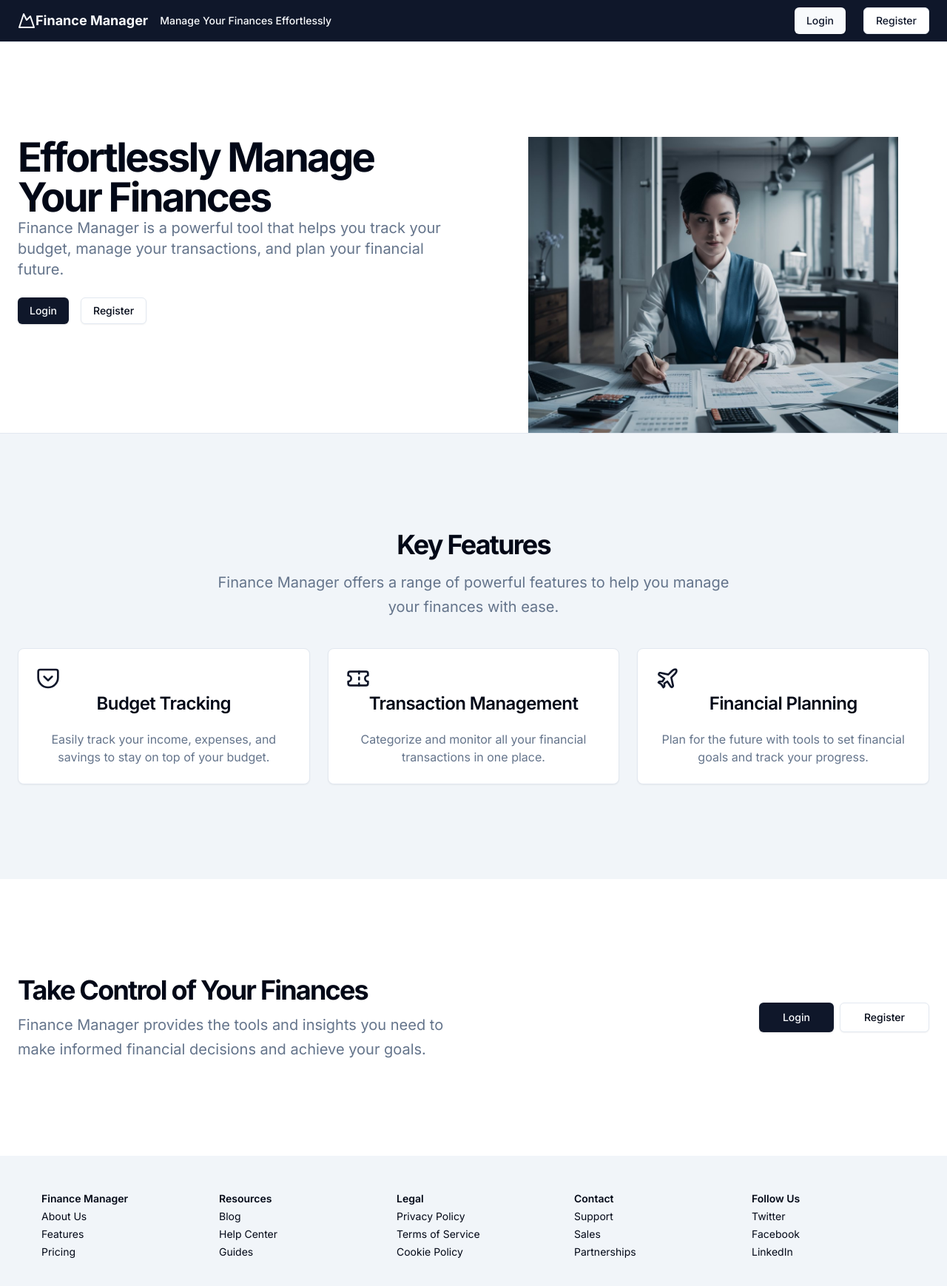
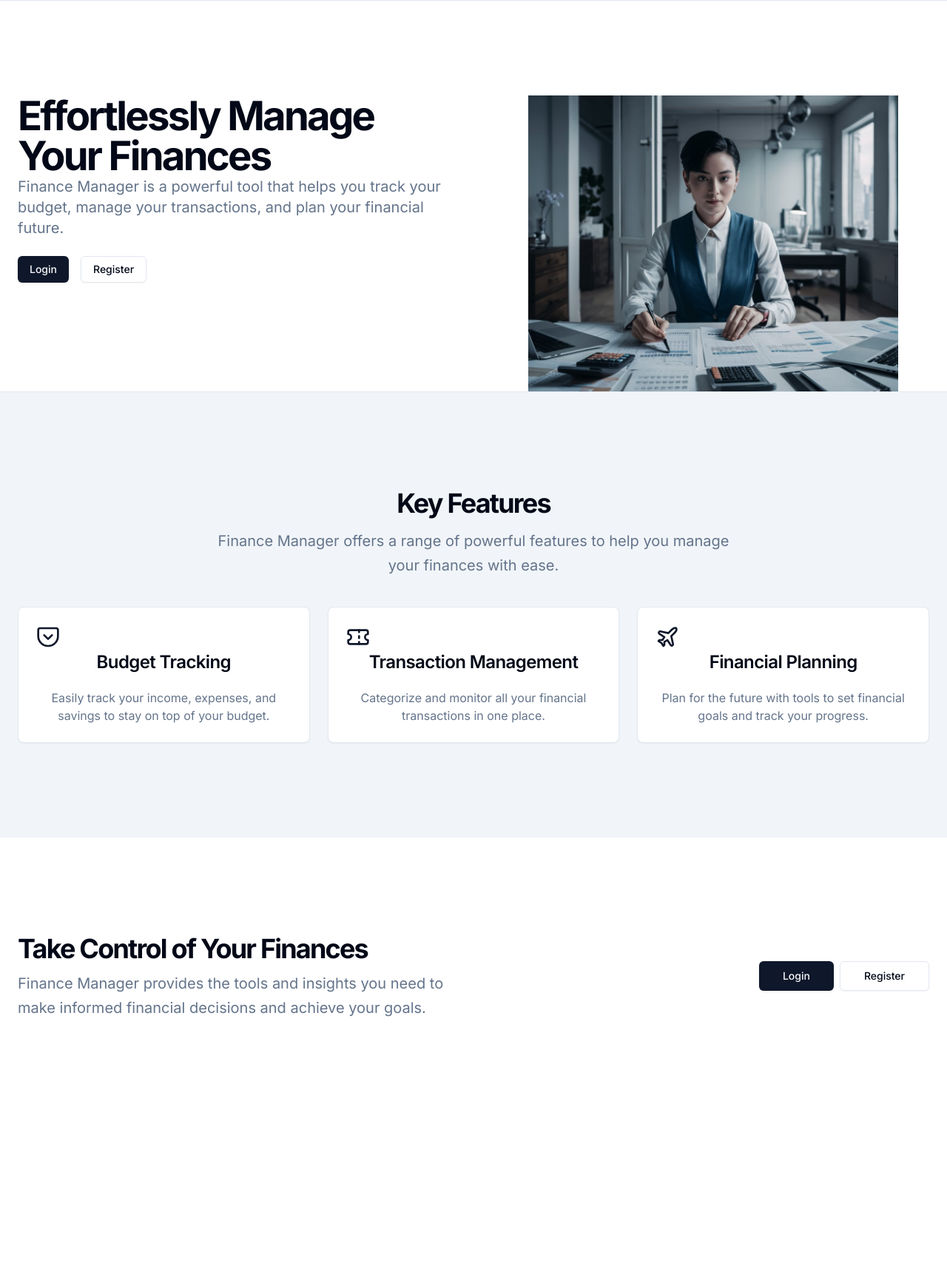
Before and after one commit to weldonkipchirchir/finance_manager_frontend, a Next.js app: page / in a window 1280 px wide. Shown: the top 1738 px of the page at 74% size. After the commit the page ends 1506 px from the top, so only its background shows below. Built offline with nearby package versions, Linux system fonts and the light colour scheme.

Commit message:
remove navbar and footer

```diff
--- a/components/component/index.tsx
+++ b/components/component/index.tsx
@@ -6,29 +6,6 @@ import image from '../../assets/finance-manager.jpeg'
 export default function Home() {
   return (
     <div className="flex flex-col min-h-dvh">
-      <header className="bg-primary text-primary-foreground px-4 lg:px-6 h-14 flex items-center">
-        <Link href="#" className="flex items-center justify-center" prefetch={false}>
-          <MountainIcon className="size-6" />
-          <span className="font-bold text-lg">Finance Manager</span>
-        </Link>
-        <p className="ml-4 text-sm font-medium">Manage Your Finances Effortlessly</p>
-        <div className="ml-auto flex gap-4 sm:gap-6">
-          <Link
-            href="/auth/login"
-            className="inline-flex h-9 items-center justify-center rounded-md bg-primary-foreground px-4 py-2 text-sm font-medium text-primary shadow transition-colors focus-visible:outline-none focus-visible:ring-1 focus-visible:ring-ring disabled:pointer-events-none disabled:opacity-50"
-            prefetch={false}
-          >
-            Login
-          </Link>
-          <Link
-            href="/auth/register"
-            className="inline-flex h-9 items-center justify-center rounded-md border border-input bg-background px-4 py-2 text-sm font-medium shadow-sm transition-colors hover:bg-accent text-accent-foreground focus-visible:outline-none focus-visible:ring-1 focus-visible:ring-ring disabled:pointer-events-none disabled:opacity-50"
-            prefetch={false}
-          >
-            Register
-          </Link>
-        </div>
-      </header>
       <main className="flex-1">
         <section className="w-full pt-12 md:pt-24 lg:pt-32 border-y">
           <div className="container space-y-10 xl:space-y-16 px-4 md:px-6">
@@ -144,93 +121,9 @@ export default function Home() {
           </div>
         </section>
       </main>
-      <footer className="bg-muted p-6 md:py-12 w-full">
-        <div className="container max-w-7xl grid grid-cols-2 sm:grid-cols-3 md:grid-cols-5 gap-8 text-sm">
-          <div className="grid gap-1">
-            <h3 className="font-semibold">Finance Manager</h3>
-            <Link href="#" prefetch={false}>
-              About Us
-            </Link>
-            <Link href="#" prefetch={false}>
-              Features
-            </Link>
-            <Link href="#" prefetch={false}>
-              Pricing
-            </Link>
-          </div>
-          <div className="grid gap-1">
-            <h3 className="font-semibold">Resources</h3>
-            <Link href="#" prefetch={false}>
-              Blog
-            </Link>
-            <Link href="#" prefetch={false}>
-              Help Center
-            </Link>
-            <Link href="#" prefetch={false}>
-              Guides
-            </Link>
-          </div>
-          <div className="grid gap-1">
-            <h3 className="font-semibold">Legal</h3>
-            <Link href="#" prefetch={false}>
-              Privacy Policy
-            </Link>
-            <Link href="#" prefetch={false}>
-              Terms of Service
-            </Link>
-            <Link href="#" prefetch={false}>
-              Cookie Policy
-            </Link>
-          </div>
-          <div className="grid gap-1">
-            <h3 className="font-semibold">Contact</h3>
-            <Link href="#" prefetch={false}>
-              Support
-            </Link>
-            <Link href="#" prefetch={false}>
-              Sales
-            </Link>
-            <Link href="#" prefetch={false}>
-              Partnerships
-            </Link>
-          </div>
-          <div className="grid gap-1">
-            <h3 className="font-semibold">Follow Us</h3>
-            <Link href="#" prefetch={false}>
-              Twitter
-            </Link>
-            <Link href="#" prefetch={false}>
-              Facebook
-            </Link>
-            <Link href="#" prefetch={false}>
-              LinkedIn
-            </Link>
-          </div>
-        </div>
-      </footer>
     </div>
   )
 }
-
-function MountainIcon(props: JSX.IntrinsicAttributes & SVGProps<SVGSVGElement>) {
-  return (
-    <svg
-      {...props}
-      xmlns="http://www.w3.org/2000/svg"
-      width="24"
-      height="24"
-      viewBox="0 0 24 24"
-      fill="none"
-      stroke="currentColor"
-      strokeWidth="2"
-      strokeLinecap="round"
-      strokeLinejoin="round"
-    >
-      <path d="m8 3 4 8 5-5 5 15H2L8 3z" />
-    </svg>
-  )
-}
-
 
 function PlaneIcon(props: JSX.IntrinsicAttributes & SVGProps<SVGSVGElement>) {
   return (
```
